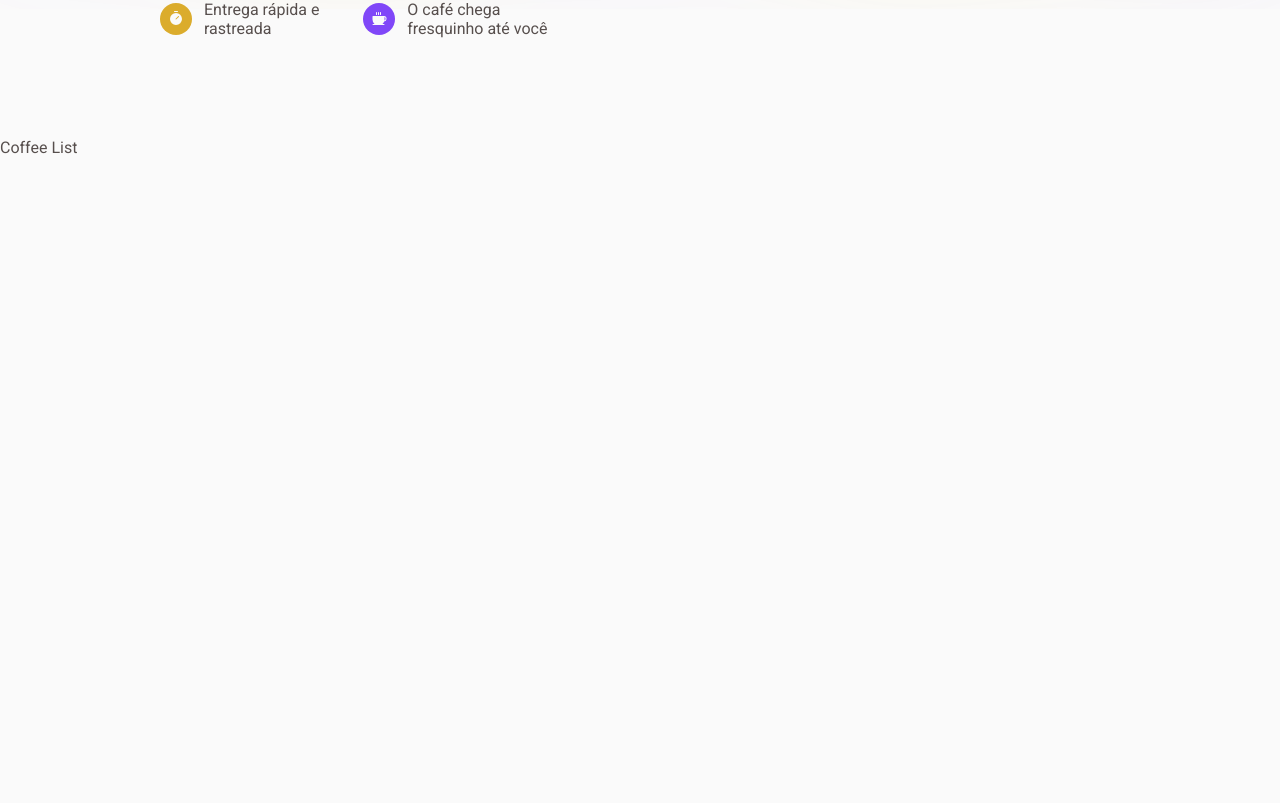
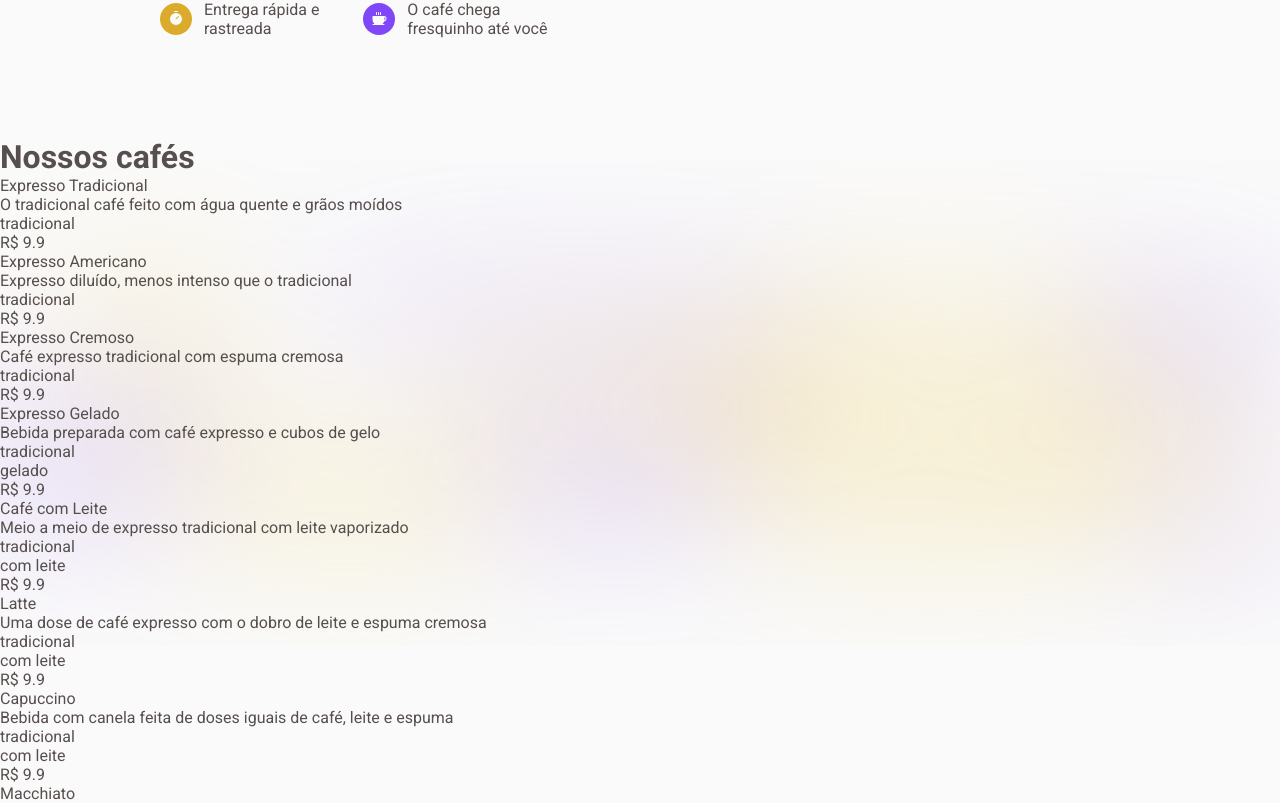
Before and after one commit to mujapira/coffee-shop, a React (Vite) app: page / in a window 1280 px wide. Shown: the part 624-1427 px from the top of the page. Before the commit the page ends 800 px from the top, so only its background shows below. Built offline with nearby package versions, Linux system fonts and the light colour scheme; data requests are answered from the project's data file.

Commit message:
get coffee list from server.json

```diff
--- a/src/App.tsx
+++ b/src/App.tsx
@@ -1,4 +1,5 @@
 import { ThemeProvider } from "styled-components";
+import { CoffeeProvider } from "./contexts/CoffeeContext";
 import { Home } from "./pages/Home";
 import { GlobalStyle } from "./styles/global";
 import { defaultTheme } from "./styles/themes/default";
@@ -7,7 +8,9 @@ export function App() {
   return (
     <ThemeProvider theme={defaultTheme}>
       <GlobalStyle />
-      <Home />
+      <CoffeeProvider>
+        <Home />
+      </CoffeeProvider>
     </ThemeProvider>
   );
 }
--- /dev/null
+++ b/src/contexts/CoffeeContext.tsx
@@ -0,0 +1,58 @@
+import {
+  createContext,
+  ReactNode,
+  useEffect,
+  useState,
+} from "react";
+import { api } from "../lib/axios";
+
+interface Coffee {
+  id: number;
+  title: string;
+  description: string;
+  tags: string[];
+  price: number;
+}
+
+interface CoffeeContextType {
+  coffeeList: Coffee[];
+  fetchCoffees: (query?: string) => Promise<void>;
+}
+
+interface CoffeeProviderProps {
+  children: ReactNode;
+}
+
+export const CoffeeContext = createContext<CoffeeContextType>(
+  {} as CoffeeContextType
+);
+
+export function CoffeeProvider({ children }: CoffeeProviderProps) {
+  const [coffeeList, setCoffeeList] = useState<Coffee[]>([]);
+
+  async function fetchCoffees(query?: string) {
+    const response = await api.get("/products", {
+      params: {
+        _sort: "id",
+        _order: "asc",
+        q: query,
+      },
+    });
+    setCoffeeList(response.data);
+  }
+
+  useEffect(() => {
+    fetchCoffees();
+  }, []);
+
+  return (
+    <CoffeeContext.Provider
+      value={{
+        coffeeList,
+        fetchCoffees,
+      }}
+    >
+      {children}
+    </CoffeeContext.Provider>
+  );
+}
--- /dev/null
+++ b/src/lib/axios.ts
@@ -0,0 +1,5 @@
+import axios from "axios";
+
+export const api = axios.create({
+  baseURL: "http://localhost:3000",
+});
--- /dev/null
+++ b/src/pages/Home/components/CoffeeList/Coffee/index.tsx
@@ -0,0 +1,22 @@
+import { CoffeeContainer } from "./styles";
+
+interface Coffee {
+  id?: number;
+  title: string;
+  description: string;
+  tags: string[];
+  price: number;
+}
+
+export function Coffee({ ...props }: Coffee) {
+  return (
+    <CoffeeContainer>
+      <div>{[...props.title]}</div>
+      <div>{[...props.description]}</div>
+      {[...props.tags].map((tag) => {
+        return <div>{tag}</div>;
+      })}
+      <div>R$ {[...[props.price]]}</div>
+    </CoffeeContainer>
+  );
+}
--- /dev/null
+++ b/src/pages/Home/components/CoffeeList/Coffee/styles.ts
@@ -0,0 +1,3 @@
+import styled from "styled-components";
+
+export const CoffeeContainer = styled.div``
--- a/src/pages/Home/components/CoffeeList/index.tsx
+++ b/src/pages/Home/components/CoffeeList/index.tsx
@@ -1,7 +1,27 @@
-export function CoffeeList() {
+import { useContext } from "react";
+import { CoffeeContext } from "../../../../contexts/CoffeeContext";
+import { Coffee } from "./Coffee";
+import { CoffeeListContainer, ListContainer } from "./styles";
+
+export function CoffeeListComponent() {
+  const coffeContext = useContext(CoffeeContext);
+
   return (
-    <>
-      <div>Coffee List</div>
-    </>
+    <CoffeeListContainer>
+      <h1>Nossos cafés</h1>
+      <ListContainer>
+        {coffeContext.coffeeList.map((coffe) => {
+          return (
+            <Coffee
+              key={coffe.id}
+              title={coffe.title}
+              description={coffe.description}
+              tags={coffe.tags}
+              price={coffe.price}
+            />
+          );
+        })}
+      </ListContainer>
+    </CoffeeListContainer>
   );
 }
--- a/src/pages/Home/components/CoffeeList/styles.ts
+++ b/src/pages/Home/components/CoffeeList/styles.ts
@@ -1 +1,7 @@
-import styled from 'styled-components';
+import styled from "styled-components";
+
+export const CoffeeListContainer = styled.div`
+  h1 {
+  }
+`;
+export const ListContainer = styled.div``;
--- a/src/pages/Home/index.tsx
+++ b/src/pages/Home/index.tsx
@@ -1,5 +1,5 @@
 import { Header } from "../../components/Header";
-import { CoffeeList } from "./components/CoffeeList";
+import { CoffeeListComponent } from "./components/CoffeeList";
 import { Intro } from "./components/Intro";
 import BackgroundImage from "../../assets/Background.svg";
 import { HomeContainer } from "./styles";
@@ -9,7 +9,7 @@ export function Home() {
     <HomeContainer style={{ backgroundImage: `url(${BackgroundImage})` }}>
       <Header />
       <Intro />
-      <CoffeeList />
+      <CoffeeListComponent />
     </HomeContainer>
   );
 }
```
